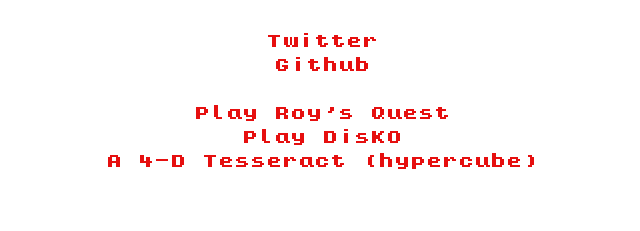
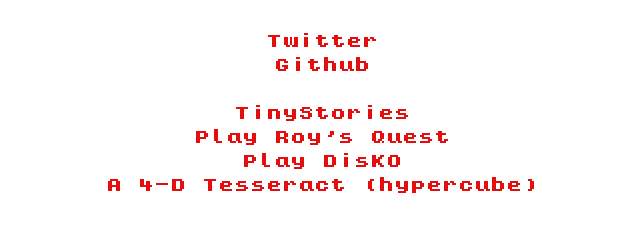
Before and after one commit to gulan28/gulan28.github.io, a plain HTML site: page index.html in a window 1280 px wide. Shown: the part 409-640 px from the top of the page, without its empty margins (338-978 px from the left). Drawn offline with Linux system fonts and the light colour scheme.

Commit message:
Add tinystories

```diff
--- a/index.html
+++ b/index.html
@@ -30,6 +30,7 @@
             <li><a href="https://twitter.com/gulan_28">Twitter</a></li>
             <li><a href="https://github.com/gulan28">Github</a></li>
             <br/>
+            <li><a href="https://tinystories.gulan28.com">TinyStories</a></li>
             <li><a href="https://roy.gulan28.com">Play Roy's Quest</a></li>
             <li><a href="https://gulan28.com/disko/">Play DisKO</a></li>
             <li> <a href="http://gulan28.com/tesseract/explained.html">A 4-D Tesseract (hypercube)</a></li>
```
